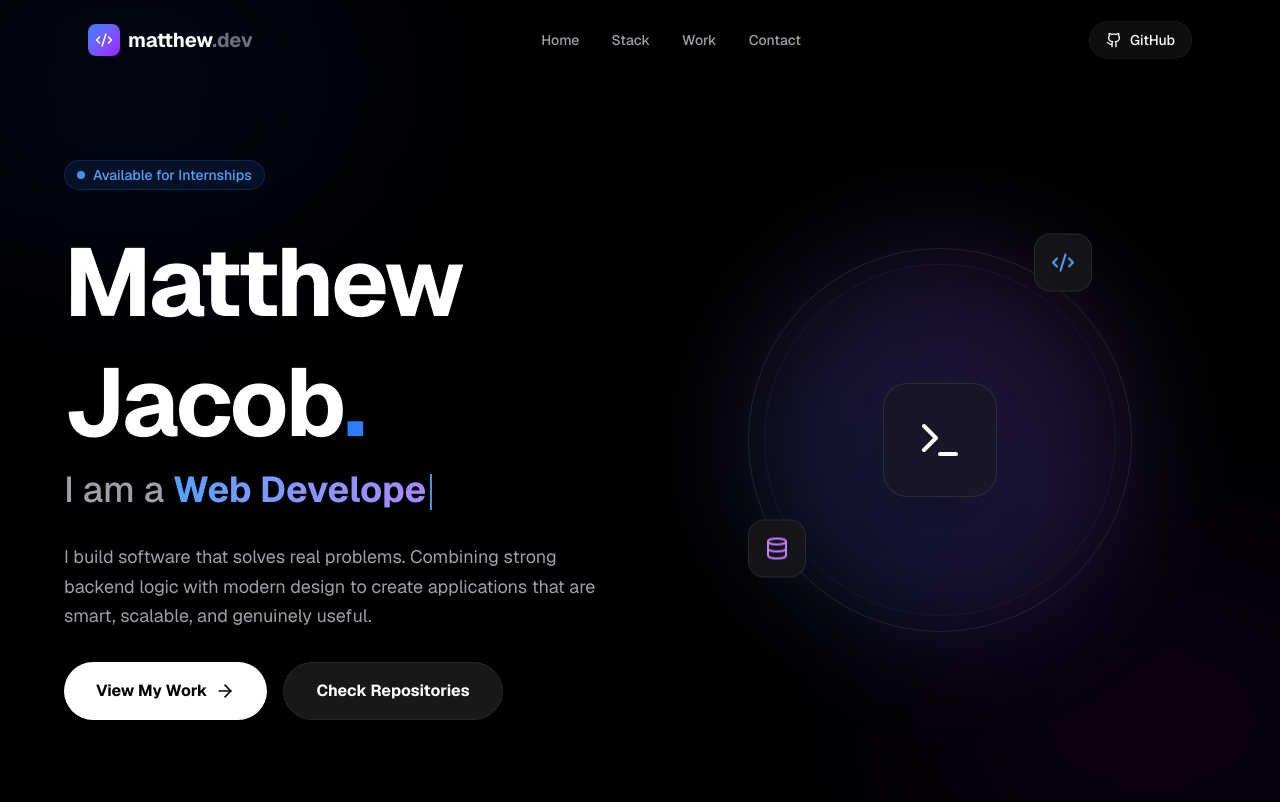
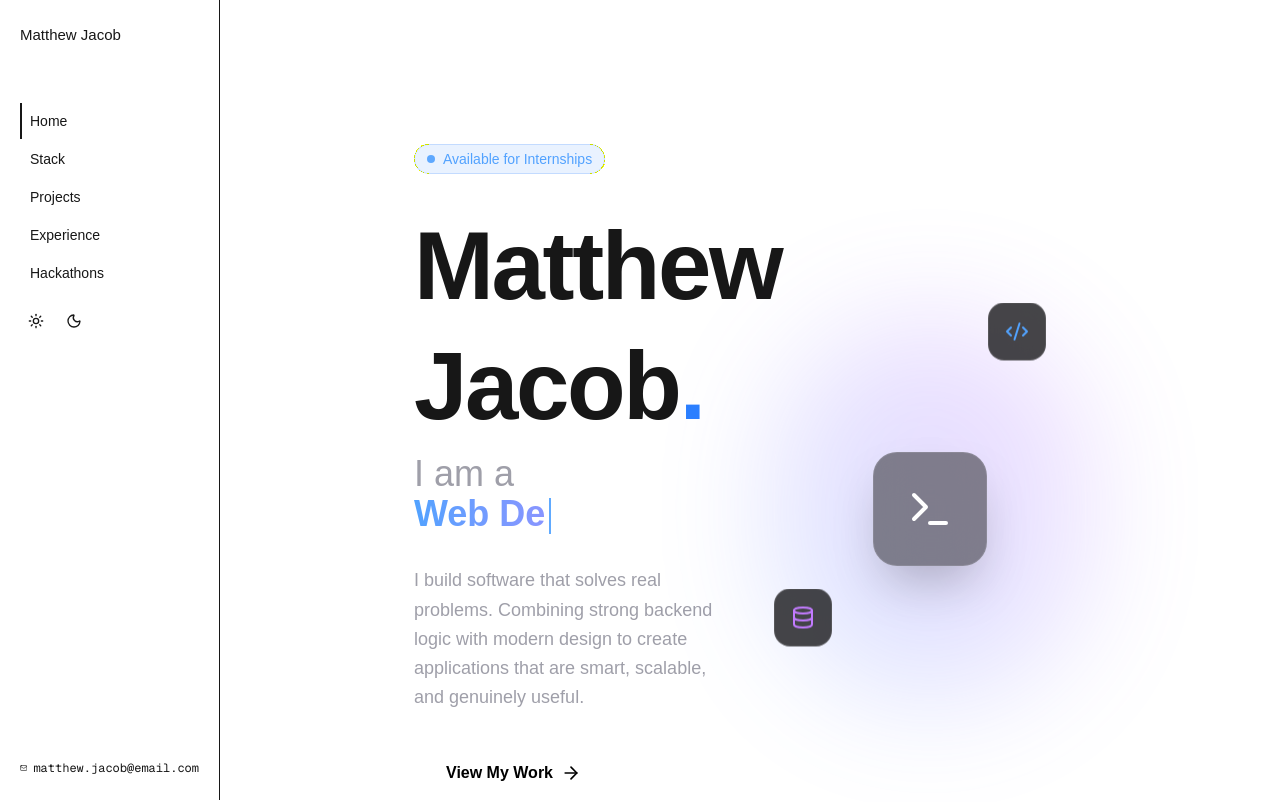
Before and after one commit to hukobumashuu/my-portfolio, a Next.js app: page / in a window 1280 px wide. Shown: the top 802 px of the page. Built offline with nearby package versions, Linux system fonts and the light colour scheme.

Commit message:
feat: replace top navbar with fixed sidebar + mobile drawer

```diff
--- a/src/app/page.tsx
+++ b/src/app/page.tsx
@@ -1,30 +1,23 @@
-"use client";
-
-import React from "react";
-import { Navbar } from "@/components/Navbar";
+import { Sidebar } from "@/components/Sidebar";
 import { Hero } from "@/components/Hero";
-import { Work } from "@/components/Work";
-import { Contact } from "@/components/Contact";
-import { Footer } from "@/components/Footer";
 import { TechStack } from "@/components/TechStack";
+import { Projects } from "@/components/Projects";
+import { Experience } from "@/components/Experience";
+import { Hackathons } from "@/components/Hackathons";
 
 const Portfolio = () => {
   return (
-    <div className="min-h-screen bg-black text-white font-sans selection:bg-blue-500/30">
-      {/* Background Ambience */}
-      <div className="fixed inset-0 pointer-events-none overflow-hidden">
-        <div className="absolute top-[-10%] left-[-10%] w-[40%] h-[40%] bg-blue-600/10 rounded-full blur-[120px] animate-pulse"></div>
-        <div className="absolute bottom-[-10%] right-[-10%] w-[40%] h-[40%] bg-purple-600/10 rounded-full blur-[120px] animate-pulse delay-1000"></div>
-      </div>
+    <div className="min-h-screen bg-background text-ink">
+      <Sidebar />
 
-      <Navbar />
-
-      <main className="relative z-10">
-        <Hero />
-        <TechStack />
-        <Work />
-        <Contact />
-        <Footer />
+      <main className="md:pl-[220px]">
+        <div className="mx-auto max-w-3xl px-6 pt-20 pb-24 md:pt-16">
+          <Hero />
+          <TechStack />
+          <Projects />
+          <Experience />
+          <Hackathons />
+        </div>
       </main>
     </div>
   );
--- a/src/components/Navbar.tsx
+++ /dev/null
@@ -1,59 +0,0 @@
-"use client";
-import React, { useState, useEffect } from "react";
-import { Code2, Github } from "lucide-react";
-
-export const Navbar = () => {
-  const [isScrolled, setIsScrolled] = useState(false);
-
-  useEffect(() => {
-    const handleScroll = () => setIsScrolled(window.scrollY > 50);
-    window.addEventListener("scroll", handleScroll);
-    return () => window.removeEventListener("scroll", handleScroll);
-  }, []);
-
-  const scrollTo = (id: string) => {
-    document.getElementById(id)?.scrollIntoView({ behavior: "smooth" });
-  };
-
-  return (
-    <nav
-      className={`fixed top-0 left-0 right-0 z-50 transition-all duration-300 ${
-        isScrolled
-          ? "bg-black/80 backdrop-blur-lg border-b border-white/5"
-          : "bg-transparent"
-      }`}
-    >
-      <div className="max-w-6xl mx-auto px-6 h-20 flex items-center justify-between">
-        <div className="font-bold text-xl flex items-center gap-2">
-          <div className="w-8 h-8 rounded-lg bg-linear-to-br from-blue-500 to-purple-600 flex items-center justify-center">
-            <Code2 size={18} className="text-white" />
-          </div>
-          <span>
-            matthew<span className="text-zinc-500">.dev</span>
-          </span>
-        </div>
-
-        <div className="hidden md:flex gap-8 text-sm font-medium text-zinc-400">
-          {["Home", "Stack", "Work", "Contact"].map((item) => (
-            <button
-              key={item}
-              onClick={() => scrollTo(item.toLowerCase())}
-              className="hover:text-white transition-colors"
-            >
-              {item}
-            </button>
-          ))}
-        </div>
-
-        <a
-          href="https://github.com/hukobumashuu"
-          target="_blank"
-          className="hidden md:flex items-center gap-2 px-4 py-2 bg-white/5 hover:bg-white/10 border border-white/5 rounded-full text-sm font-medium transition-all"
-        >
-          <Github size={16} />
-          <span>GitHub</span>
-        </a>
-      </div>
-    </nav>
-  );
-};
--- /dev/null
+++ b/src/components/Sidebar.tsx
@@ -0,0 +1,155 @@
+"use client";
+
+import { useEffect, useState } from "react";
+import { useTheme } from "next-themes";
+import { Sun, Moon, Menu, Mail } from "lucide-react";
+import { Sheet, SheetTrigger, SheetContent } from "@/components/ui/sheet";
+import { Button } from "@/components/ui/button";
+import { cn } from "@/lib/utils";
+
+const NAV_LINKS = [
+  { href: "#home", label: "Home" },
+  { href: "#stack", label: "Stack" },
+  { href: "#projects", label: "Projects" },
+  { href: "#experience", label: "Experience" },
+  { href: "#hackathons", label: "Hackathons" },
+];
+
+const EMAIL = "matthew.jacob@email.com";
+
+function ThemeToggle() {
+  const { theme, setTheme } = useTheme();
+  const [mounted, setMounted] = useState(false);
+  useEffect(() => {
+    // eslint-disable-next-line react-hooks/set-state-in-effect -- required by next-themes' SSR-safe mount pattern
+    setMounted(true);
+  }, []);
+  if (!mounted) return <div className="h-8 w-[68px]" />;
+
+  return (
+    <div className="flex gap-1.5">
+      <button
+        aria-label="Light mode"
+        onClick={() => setTheme("light")}
+        className={cn(
+          "flex h-8 w-8 items-center justify-center rounded-md text-ink-secondary",
+          theme === "light" && "bg-surface text-ink"
+        )}
+      >
+        <Sun size={16} />
+      </button>
+      <button
+        aria-label="Dark mode"
+        onClick={() => setTheme("dark")}
+        className={cn(
+          "flex h-8 w-8 items-center justify-center rounded-md text-ink-secondary",
+          theme === "dark" && "bg-surface text-ink"
+        )}
+      >
+        <Moon size={16} />
+      </button>
+    </div>
+  );
+}
+
+function NavList({ activeId, onNavigate }: { activeId: string; onNavigate?: () => void }) {
+  return (
+    <nav className="flex flex-col gap-0.5">
+      {NAV_LINKS.map((link) => {
+        const isActive = activeId === link.href.slice(1);
+        return (
+          <a
+            key={link.href}
+            href={link.href}
+            onClick={onNavigate}
+            className={cn(
+              "rounded-md px-2.5 py-2 text-sm text-ink-secondary transition-colors",
+              isActive &&
+                "border-l-2 border-accent !rounded-l-none pl-2 font-medium text-ink"
+            )}
+          >
+            {link.label}
+          </a>
+        );
+      })}
+    </nav>
+  );
+}
+
+function useActiveSection() {
+  const [activeId, setActiveId] = useState("home");
+
+  useEffect(() => {
+    const sections = NAV_LINKS.map((l) => document.getElementById(l.href.slice(1))).filter(
+      (el): el is HTMLElement => el !== null
+    );
+
+    const observer = new IntersectionObserver(
+      (entries) => {
+        entries.forEach((entry) => {
+          if (entry.isIntersecting) setActiveId(entry.target.id);
+        });
+      },
+      { rootMargin: "-40% 0px -50% 0px" }
+    );
+
+    sections.forEach((section) => observer.observe(section));
+    return () => observer.disconnect();
+  }, []);
+
+  return activeId;
+}
+
+export function Sidebar() {
+  const activeId = useActiveSection();
+  const [mobileOpen, setMobileOpen] = useState(false);
+
+  return (
+    <>
+      {/* Desktop sidebar */}
+      <aside className="fixed inset-y-0 left-0 z-40 hidden w-[220px] flex-col border-r border-border bg-surface px-5 py-6 md:flex">
+        <span className="text-[15px] font-medium text-ink">Matthew Jacob</span>
+        <div className="h-14" />
+        <NavList activeId={activeId} />
+        <div className="mt-3.5">
+          <ThemeToggle />
+        </div>
+        <div className="flex-1" />
+        <a
+          href={`mailto:${EMAIL}`}
+          className="flex items-center gap-1.5 font-mono text-xs text-ink-secondary hover:text-accent"
+        >
+          <Mail size={14} />
+          {EMAIL}
+        </a>
+      </aside>
+
+      {/* Mobile top bar */}
+      <div className="fixed inset-x-0 top-0 z-40 flex items-center justify-between border-b border-border bg-background px-4 py-3 md:hidden">
+        <span className="text-[15px] font-medium text-ink">Matthew Jacob</span>
+        <Sheet open={mobileOpen} onOpenChange={setMobileOpen}>
+          <SheetTrigger asChild>
+            <Button variant="ghost" size="icon" aria-label="Open menu">
+              <Menu size={20} />
+            </Button>
+          </SheetTrigger>
+          <SheetContent>
+            <span className="mb-10 text-[15px] font-medium text-ink">Matthew Jacob</span>
+            <NavList activeId={activeId} onNavigate={() => setMobileOpen(false)} />
+            <div className="mt-4">
+              <ThemeToggle />
+            </div>
+            <div className="flex-1" />
+            <a
+              href={`mailto:${EMAIL}`}
+              className="flex items-center gap-1.5 font-mono text-xs text-ink-secondary hover:text-accent"
+            >
+              <Mail size={14} />
+              {EMAIL}
+            </a>
+          </SheetContent>
+        </Sheet>
+      </div>
+    </>
+  );
+}
```
